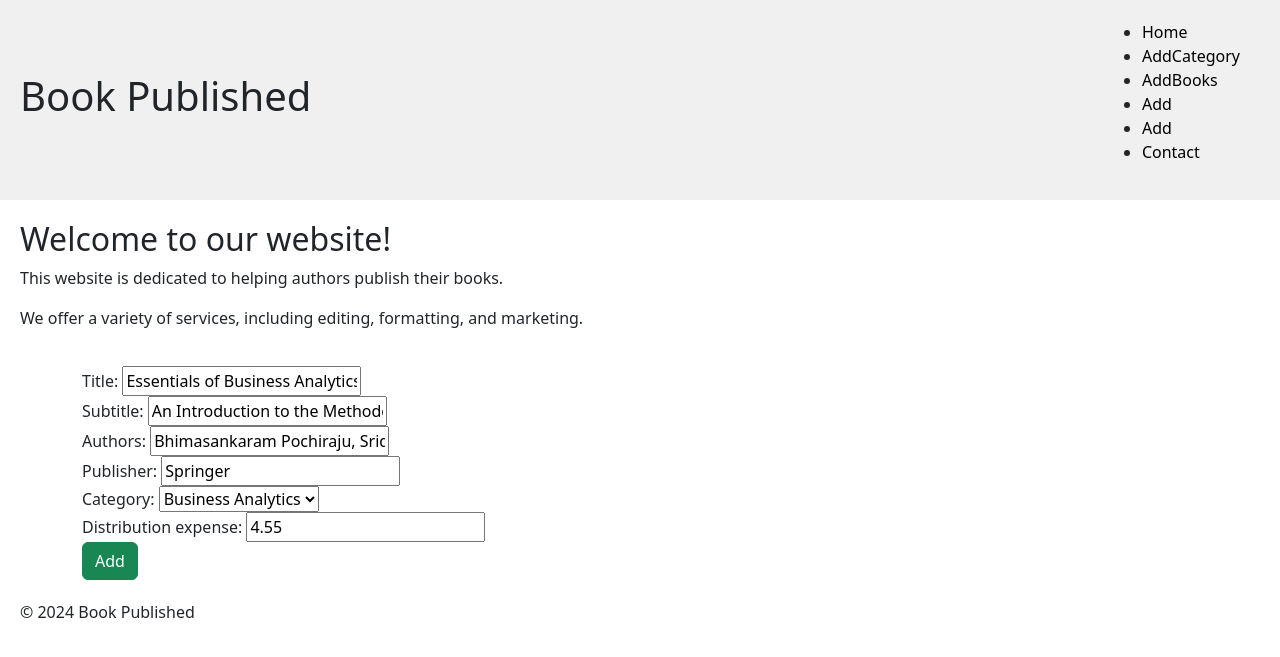
After one commit to Nasir-gaayte/googleTest, a Django app: page /updatebook/1/ in a window 1280 px wide. The commit adds this page. Shown: the top 657 px of the page. Run offline with Django 5.2, Linux system fonts and the light colour scheme; data comes from the database, SQL or seed files in the repository; both versions use the stored data as it was after the commit.

Commit message:
update,delete books and category

```diff
--- a/app/templates/app/home.html
+++ b/app/templates/app/home.html
@@ -38,6 +38,10 @@
                 <p>Author: {{ book.authors }}</p>
                 <p>Published Date: {{ book.published_date }}</p>
                 <p>Category: {{ book.category.category }}</p>
+                <div>
+                  <button class="btn btn-info" type="submit"><a href="{% url 'updateBook' book.id %}">Update</a></button>
+                  <button class="btn btn-danger" type="submit"><a href="{% url 'deleteBook' book.id %}">Delete</a></button>
+                </div>
             </div>
             {% endfor %}
         </div>
--- /dev/null
+++ b/app/templates/app/updateBook.html
@@ -0,0 +1,10 @@
+{% extends 'app/home.html' %}
+{% block content %}
+<div class="container">
+      <form method="POST">
+            {% csrf_token %}
+            {{form}}
+            <button class="btn btn-success" type="submit">Add</button>
+      </form>
+  </div>
+{% endblock content %}
--- a/app/urls.py
+++ b/app/urls.py
@@ -7,4 +7,7 @@
 
     path('addCat',views.addCategory,name='addCat'),
     path('addBook',views.addBook,name='addBook'),
+    path('updatebook/<id>/',views.updateBook,name='updateBook'),
+    path('updateCat/<id>/',views.updateCategory,name='updateCat'),
+    path('deleteBook/<id>/',views.deleteBook,name='deleteBook')
 ]
--- a/app/views.py
+++ b/app/views.py
@@ -25,3 +25,28 @@
                   return redirect('home')
       form=BookForm()
       return render(request,'app/addBook.html',{'form':form})
+
+
+def updateCategory(request,id):
+      cat = CategoriesModel.objects.get(id=id)
+      if request.method == "POST":
+            form = CategoryForm(request.POST,instance=cat)
+            if form.is_valid():
+                  form.save()
+                  return redirect('home')
+      form=CategoryForm()
+      return render(request,'app/updateCategory.html',{'form':form})
+
+def updateBook(request,id):
+      book = BooksModel.objects.get(id=id)
+      if request.method == "POST":
+            form = BookForm(request.POST,instance=book)
+            if form.is_valid():
+                  form.save()
+                  return redirect('home')
+      form=BookForm(instance=book)
+      return render(request,'app/updateBook.html',{'form':form})
+
+def deleteBook(request,id):
+      book = BooksModel.objects.get(id=id)
+      book.delete()
--- a/static/css/style.css
+++ b/static/css/style.css
@@ -3,6 +3,9 @@
       font-family: sans-serif;
       margin: 0;
       padding: 0;
+    }
+    a{
+      text-decoration: none;
     }
 
     header, nav, section, footer {
@@ -49,6 +52,10 @@
             margin: 10px;
             width: 300px;
       }
+      .book-card a{
+        text-decoration: none;
+        color: white;
+      }
 
     /* Responsive Styles for Mobile Screens */
     @media screen and (max-width: 768px) {
```
Also changed, not shown: app/templates/updateCategory.html (added, +10 -0 lines), db.sqlite3.
